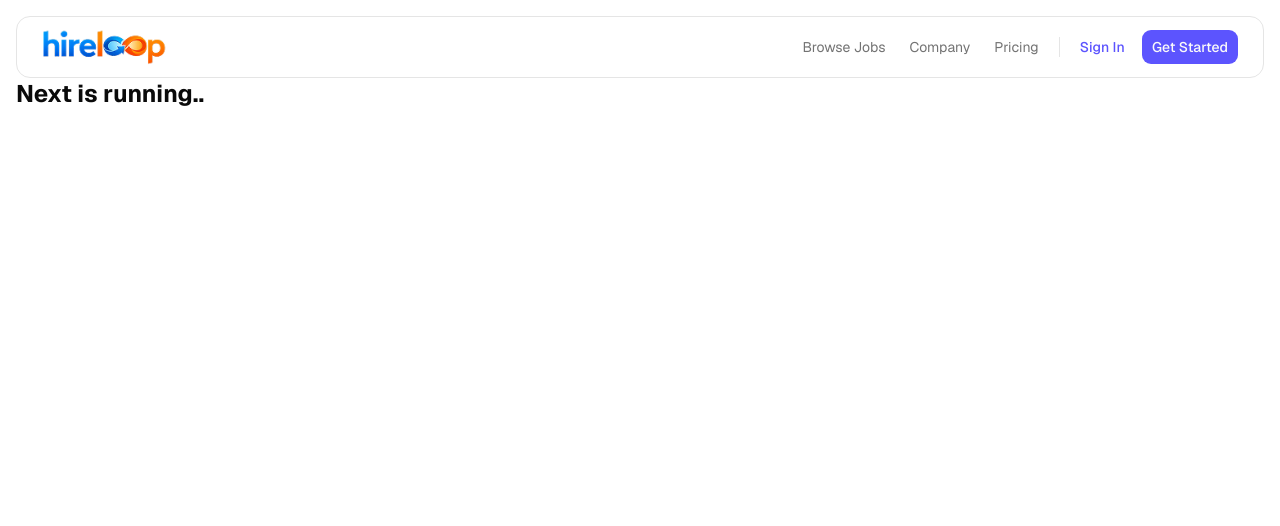
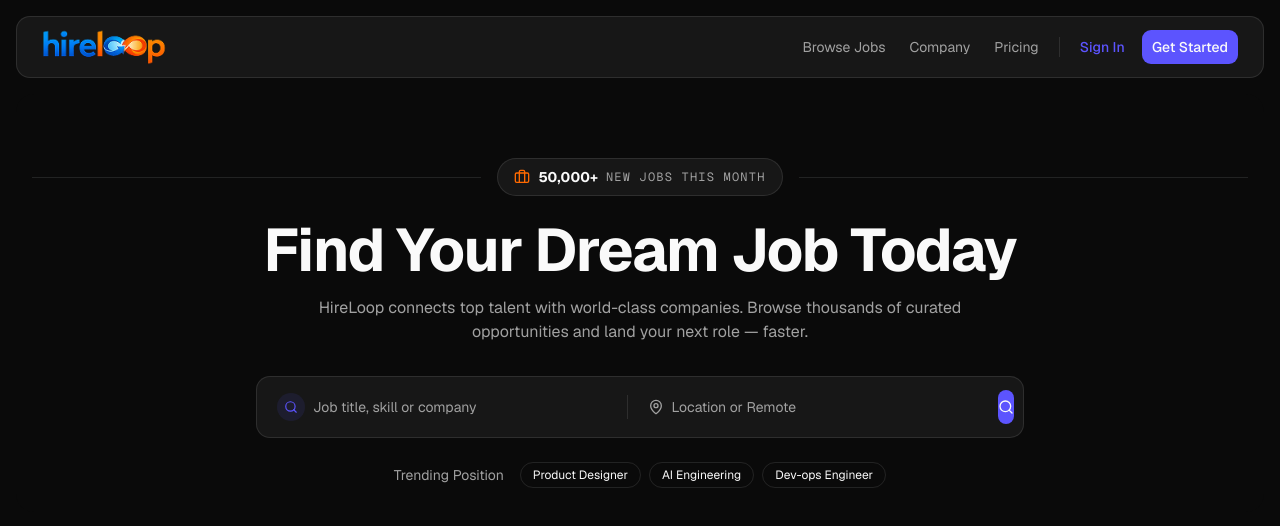
Before and after one commit to rakibhossendev/hire-loop, a Next.js app: page / in a window 1280 px wide. Shown: the top 526 px of the page. Built offline with nearby package versions, Linux system fonts and the light colour scheme.

Commit message:
add hero-section

```diff
--- /dev/null
+++ b/app/(home-page)/_components/hero-section/hero-search.tsx
@@ -0,0 +1,85 @@
+"use client"
+
+import { MapPin, Search } from "lucide-react"
+import { useState } from "react"
+
+import { Button } from "@/components/ui/button"
+
+const trendingPositions = [
+  "Product Designer",
+  "AI Engineering",
+  "Dev-ops Engineer",
+]
+
+export function HeroSearch() {
+  const [jobTitle, setJobTitle] = useState("")
+  const [location, setLocation] = useState("")
+
+  return (
+    <>
+      <form
+        onSubmit={(event) => event.preventDefault()}
+        className="mx-auto mt-8 max-w-3xl rounded-xl border border-border bg-card p-2"
+      >
+        <div className="flex flex-col gap-2 md:flex-row md:items-center">
+          <label className="flex flex-1 items-center gap-2 rounded-lg px-3 py-2">
+            <span className="flex size-7 shrink-0 items-center justify-center rounded-full bg-brand/10">
+              <Search className="size-3.5 text-brand" aria-hidden="true" />
+            </span>
+            <input
+              type="text"
+              value={jobTitle}
+              onChange={(event) => setJobTitle(event.target.value)}
+              placeholder="Job title, skill or company"
+              aria-label="Job title, skill or company"
+              className="w-full bg-transparent text-sm text-foreground outline-none placeholder:text-muted-foreground"
+            />
+          </label>
+          <span
+            className="hidden h-6 w-px bg-border md:block"
+            aria-hidden="true"
+          />
+          <label className="flex flex-1 items-center gap-2 rounded-lg px-3 py-2">
+            <MapPin
+              className="size-4 shrink-0 text-muted-foreground"
+              aria-hidden="true"
+            />
+            <input
+              type="text"
+              value={location}
+              onChange={(event) => setLocation(event.target.value)}
+              placeholder="Location or Remote"
+              aria-label="Location or Remote"
+              className="w-full bg-transparent text-sm text-foreground outline-none placeholder:text-muted-foreground"
+            />
+          </label>
+          <Button
+            type="submit"
+            aria-label="Search"
+            size="icon-lg"
+            className="w-full gap-2 bg-brand text-brand-foreground hover:bg-brand/90 md:w-auto"
+          >
+            <Search aria-hidden="true" />
+            <span className="md:hidden">Search</span>
+          </Button>
+        </div>
+      </form>
+
+      <div className="mt-6 flex flex-wrap items-center justify-center gap-x-4 gap-y-2">
+        <span className="text-sm text-muted-foreground">Trending Position</span>
+        <div className="flex flex-wrap items-center justify-center gap-2">
+          {trendingPositions.map((position) => (
+            <button
+              key={position}
+              type="button"
+              onClick={() => setJobTitle(position)}
+              className="rounded-full border border-border px-3 py-1 text-xs text-foreground transition-colors hover:bg-muted"
+            >
+              {position}
+            </button>
+          ))}
+        </div>
+      </div>
+    </>
+  )
+}
--- /dev/null
+++ b/app/(home-page)/_components/hero-section/hero-section.tsx
@@ -0,0 +1,39 @@
+import { Briefcase } from "lucide-react"
+
+import { HeroSearch } from "./hero-search"
+
+export function HeroSection() {
+  return (
+    <section className="dark mt-4 overflow-hidden rounded-2xl bg-background text-foreground">
+      <div className="px-4 pt-10 pb-6 md:pt-16">
+        <div className="flex items-center justify-center gap-4">
+          <span
+            className="hidden h-px flex-1 bg-border sm:block"
+            aria-hidden="true"
+          />
+          <div className="flex flex-wrap items-center justify-center gap-x-2 gap-y-1 rounded-full border border-border bg-card px-4 py-2">
+            <Briefcase className="size-4 text-orange-500" aria-hidden="true" />
+            <span className="text-sm font-bold">50,000+</span>
+            <span className="font-mono text-xs tracking-widest text-muted-foreground uppercase">
+              New jobs this month
+            </span>
+          </div>
+          <span
+            className="hidden h-px flex-1 bg-border sm:block"
+            aria-hidden="true"
+          />
+        </div>
+
+        <h1 className="mt-6 text-center text-4xl font-bold tracking-tight md:text-5xl lg:text-6xl">
+          Find Your Dream Job Today
+        </h1>
+        <p className="mx-auto mt-4 max-w-2xl text-center text-sm text-muted-foreground md:text-base">
+          HireLoop connects top talent with world-class companies. Browse
+          thousands of curated opportunities and land your next role — faster.
+        </p>
+
+        <HeroSearch />
+      </div>
+    </section>
+  )
+}
--- a/app/page.tsx
+++ b/app/page.tsx
@@ -1,7 +1,9 @@
+import { HeroSection } from "@/app/(home-page)/_components/hero-section/hero-section"
+
 export default function Page() {
   return (
     <>
-      <p className="text-2xl font-bold">Next is running..</p>
+      <HeroSection />
     </>
   )
 }
--- a/components/theme-provider.tsx
+++ b/components/theme-provider.tsx
@@ -2,6 +2,16 @@
 
 import * as React from "react"
 import { ThemeProvider as NextThemesProvider, useTheme } from "next-themes"
+
+function ForceDark() {
+  const { setTheme } = useTheme()
+
+  React.useEffect(() => {
+    setTheme("dark")
+  }, [setTheme])
+
+  return null
+}
 
 function ThemeProvider({
   children,
@@ -10,62 +20,14 @@ function ThemeProvider({
   return (
     <NextThemesProvider
       attribute="class"
-      defaultTheme="system"
-      enableSystem
+      defaultTheme="dark"
       disableTransitionOnChange
       {...props}
     >
-      <ThemeHotkey />
+      <ForceDark />
       {children}
     </NextThemesProvider>
   )
 }
 
-function isTypingTarget(target: EventTarget | null) {
-  if (!(target instanceof HTMLElement)) {
-    return false
-  }
-
-  return (
-    target.isContentEditable ||
-    target.tagName === "INPUT" ||
-    target.tagName === "TEXTAREA" ||
-    target.tagName === "SELECT"
-  )
-}
-
-function ThemeHotkey() {
-  const { resolvedTheme, setTheme } = useTheme()
-
-  React.useEffect(() => {
-    function onKeyDown(event: KeyboardEvent) {
-      if (event.defaultPrevented || event.repeat) {
-        return
-      }
-
-      if (event.metaKey || event.ctrlKey || event.altKey) {
-        return
-      }
-
-      if (event.key.toLowerCase() !== "d") {
-        return
-      }
-
-      if (isTypingTarget(event.target)) {
-        return
-      }
-
-      setTheme(resolvedTheme === "dark" ? "light" : "dark")
-    }
-
-    window.addEventListener("keydown", onKeyDown)
-
-    return () => {
-      window.removeEventListener("keydown", onKeyDown)
-    }
-  }, [resolvedTheme, setTheme])
-
-  return null
-}
-
 export { ThemeProvider }
```
